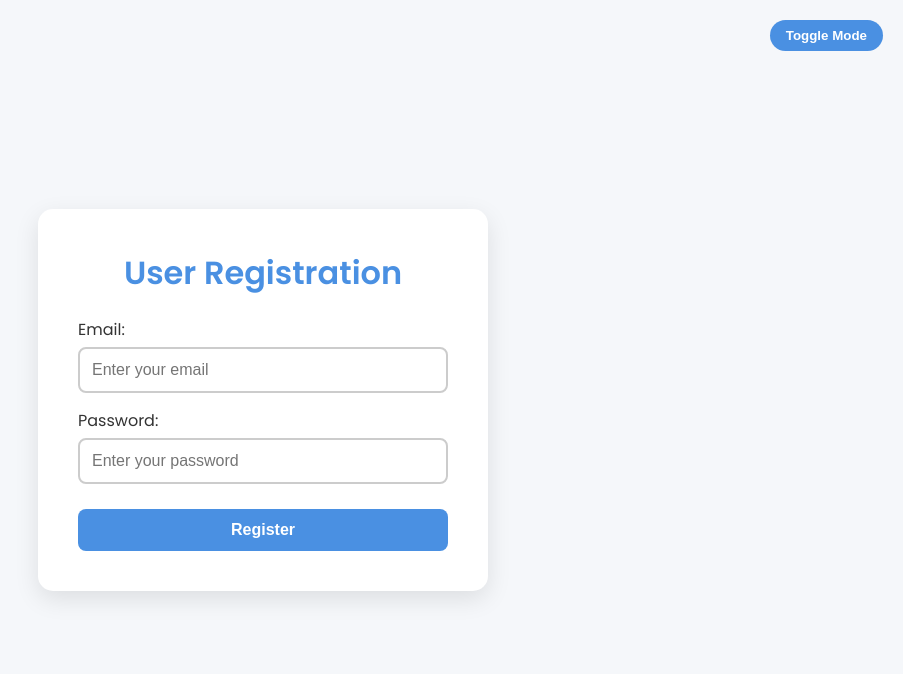
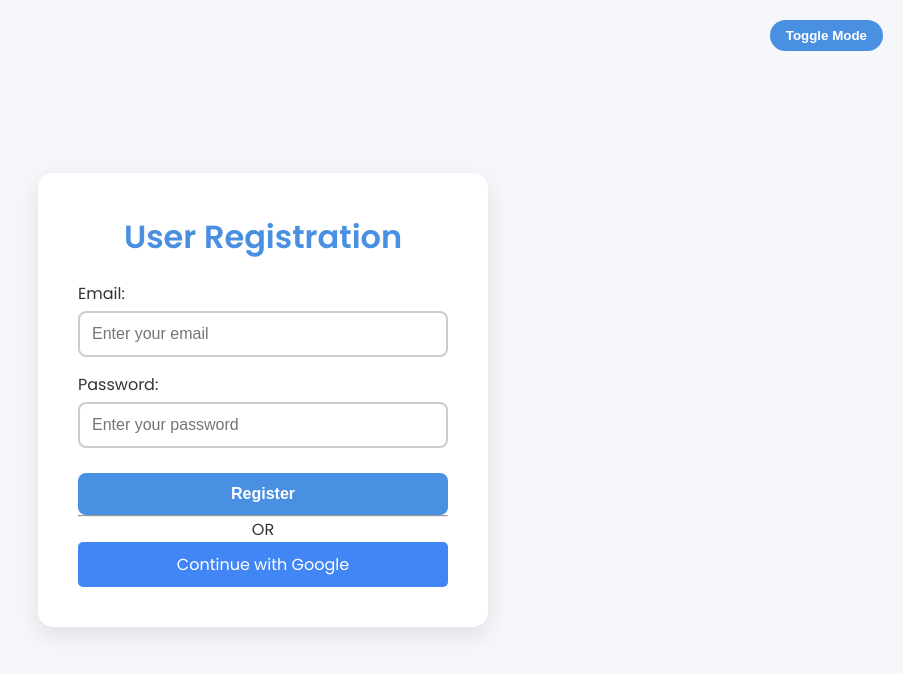
Before and after one commit to Vetri170604/event-management, a Flask app: page /register in a window 1280 px wide. Shown: the top 674 px of the page, without its empty margins (377-1280 px from the left). Run offline with Flask 3, Linux system fonts and the light colour scheme.

Commit message:
Update register.html

```diff
--- a/templates/register.html
+++ b/templates/register.html
@@ -173,6 +173,12 @@
 
             <button type="submit">Register</button>
         </form>
+        <hr>
+<p style="text-align:center;">OR</p>
+<a href="{{ url_for('google.login') }}" style="display:block; text-align:center; background:#4285F4; color:white; padding:10px; border-radius:5px; text-decoration:none;">
+    Continue with Google
+</a>
+
     </div>
 
     <script>
```
